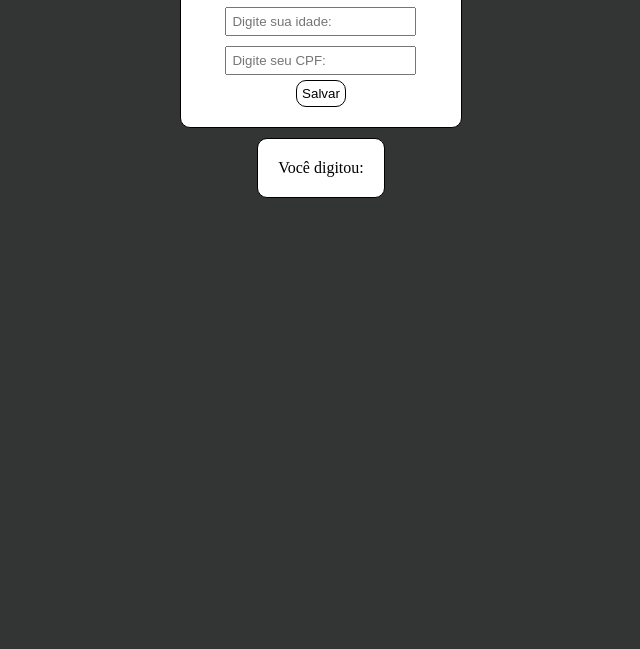
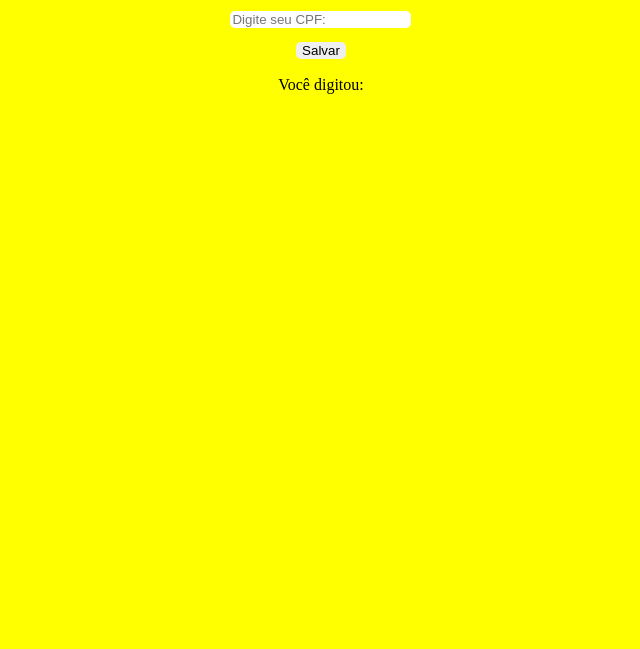
Before and after one commit to nathanokz/passando-vegonha-no-js, a plain HTML site: page index.html in a window 1280 px wide. Shown: the part 151-800 px from the top of the page, without its empty margins (319-959 px from the left). Drawn offline with Linux system fonts and the light colour scheme.

Commit message:
Update styles.css

```diff
--- a/styles.css
+++ b/styles.css
@@ -1,5 +1,5 @@
 body{
-    background-color: rgb(51, 52, 52);
+    background-color: yellow;
     display: flex;
     flex-direction: column;
     align-items: center;
@@ -11,24 +11,26 @@ body{
     flex-direction: column;
     align-items: center;
     justify-content: center;
+    border: 1px black;
+    border-radius: 5px;
 }
 
 .container{
-    background-color: white;
-    padding: 20px;
-    border: 1px solid black;
-    border-radius: 10px;
+    background-color: yellow;
     margin: 5px;
+    border: 1px black;
+    border-radius: 5px;
+
 }
 
 input{
-    margin: 5px;
-    padding: 5px;
+    margin: 7px;
+    border: 1px black;
+    border-radius: 5px;
 }
 
 button{
-    padding: 5px;
-    background-color: white;
-    border-radius: 10px;
-    border: 1px solid black;
+    border-radius: 5px;
+    border: 1px black;
+    margin: 7px;
 }
```
